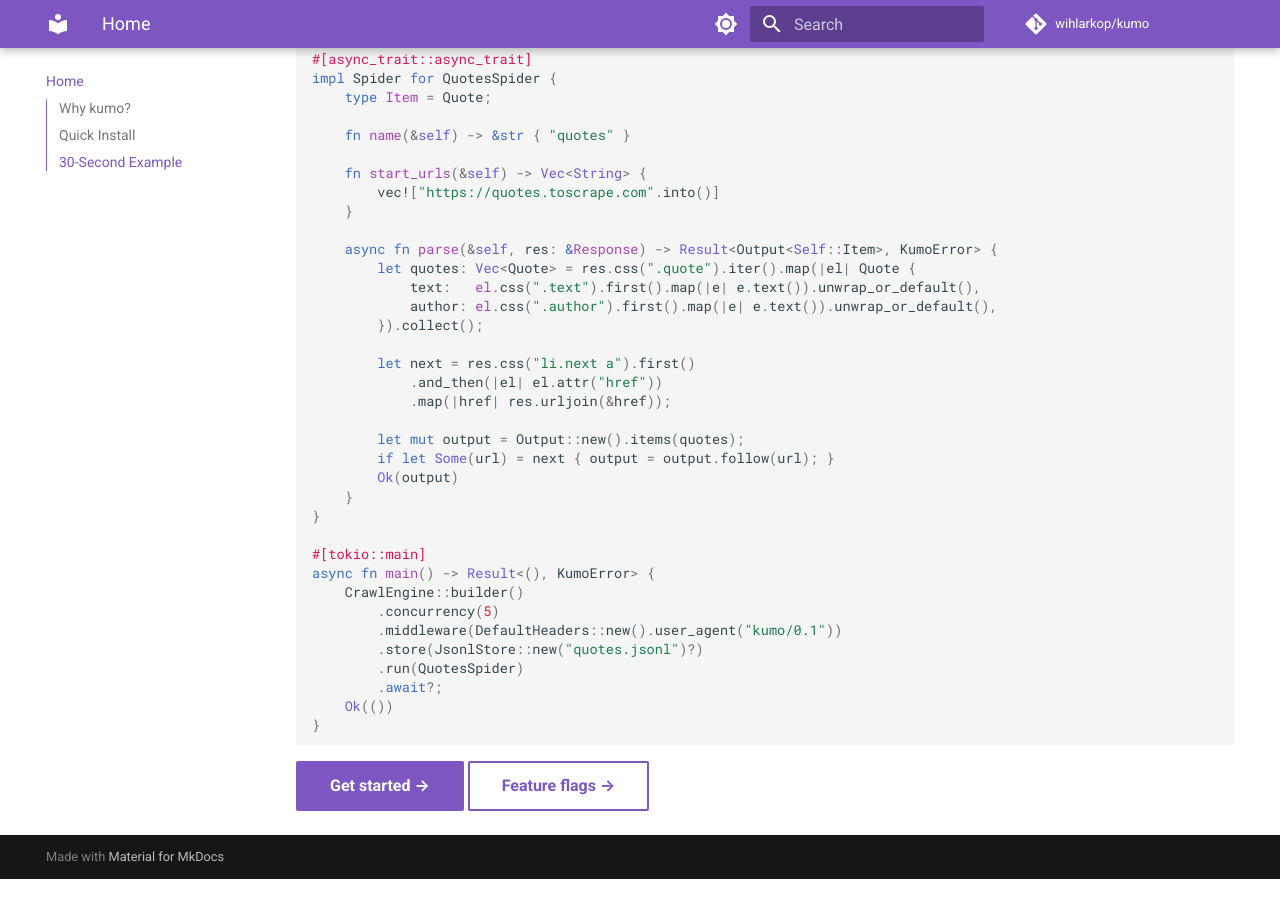
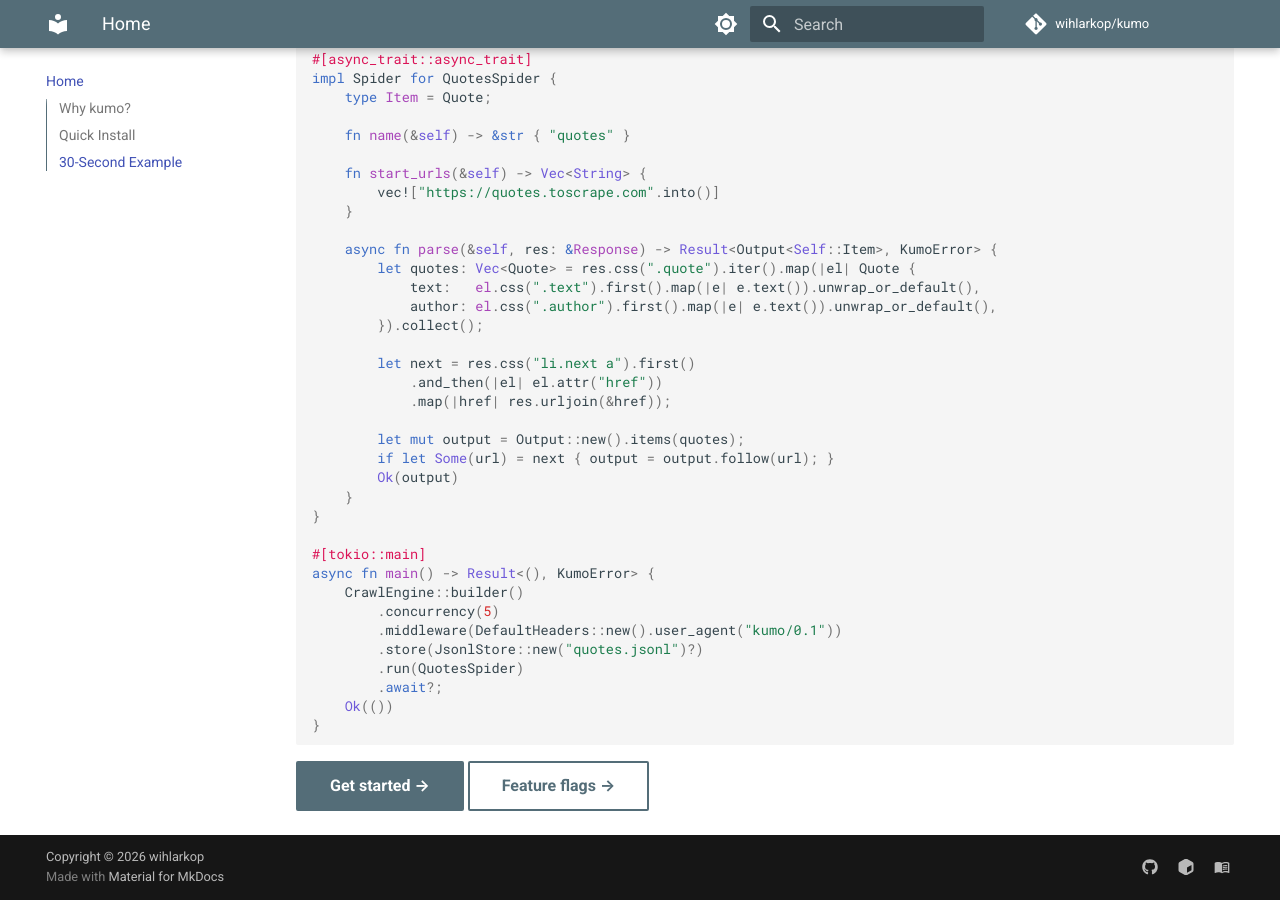
Before and after one commit to wihlarkop/kumo, an MkDocs documentation site: the page built from docs/src/index.md, in a window 1280 px wide and 900 px high, scrolled down 1349 px. Built offline with MkDocs 1.6.1 and Material for MkDocs 9.7.7, drawn with Linux system fonts in a browser that asks for light colours; comment, search, counter and statistics services are not loaded; before the commit the page ends 2228 px from its top, so only the background shows below that.

Commit message:
feat(docs): add social cards, footer links, instant navigation, blue grey theme

```diff
--- a/docs/mkdocs.yml
+++ b/docs/mkdocs.yml
@@ -12,18 +12,20 @@ theme:
   name: material
   palette:
     - scheme: default
-      primary: deep purple
-      accent: indigo
+      primary: blue grey
+      accent: cyan
       toggle:
         icon: material/brightness-7
         name: Switch to dark mode
     - scheme: slate
-      primary: deep purple
-      accent: indigo
+      primary: blue grey
+      accent: cyan
       toggle:
         icon: material/brightness-4
         name: Switch to light mode
   features:
+    - navigation.instant
+    - navigation.instant.progress
     - navigation.tabs
     - navigation.sections
     - navigation.top
@@ -31,6 +33,26 @@ theme:
     - content.code.copy
     - content.code.annotate
     - content.tabs.link
+
+plugins:
+  - search
+  - social
+
+extra:
+  social:
+    - icon: fontawesome/brands/github
+      link: https://github.com/wihlarkop/kumo
+      name: GitHub
+    - icon: fontawesome/solid/cube
+      link: https://crates.io/crates/kumo
+      name: crates.io
+    - icon: material/book-open-variant
+      link: https://docs.rs/kumo
+      name: docs.rs
+
+extra_css: []
+
+copyright: Copyright &copy; 2026 wihlarkop
 
 markdown_extensions:
   - pymdownx.highlight:
--- a/docs/pyproject.toml
+++ b/docs/pyproject.toml
@@ -5,5 +5,7 @@ description = "Add your description here"
 readme = "README.md"
 requires-python = ">=3.14"
 dependencies = [
+    "cairosvg>=2.9.0",
     "mkdocs-material>=9.7.6",
+    "pillow>=12.2.0",
 ]
```
Also changed, not shown: 1 other file.
